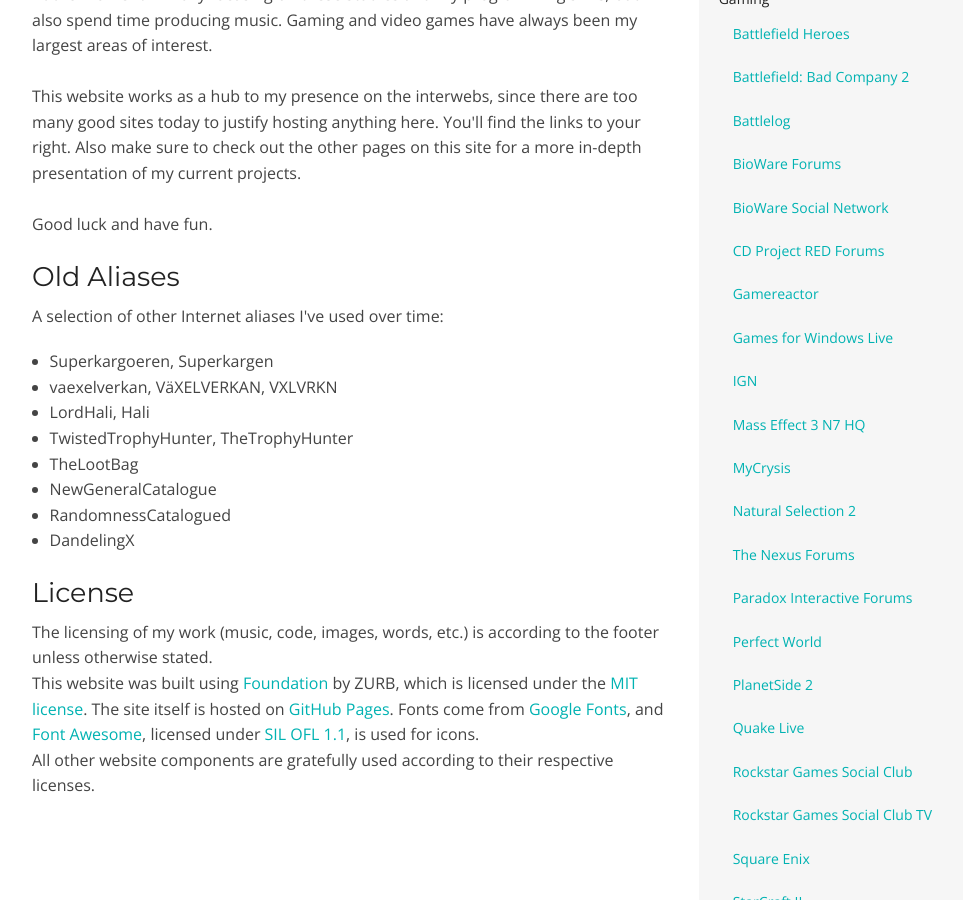
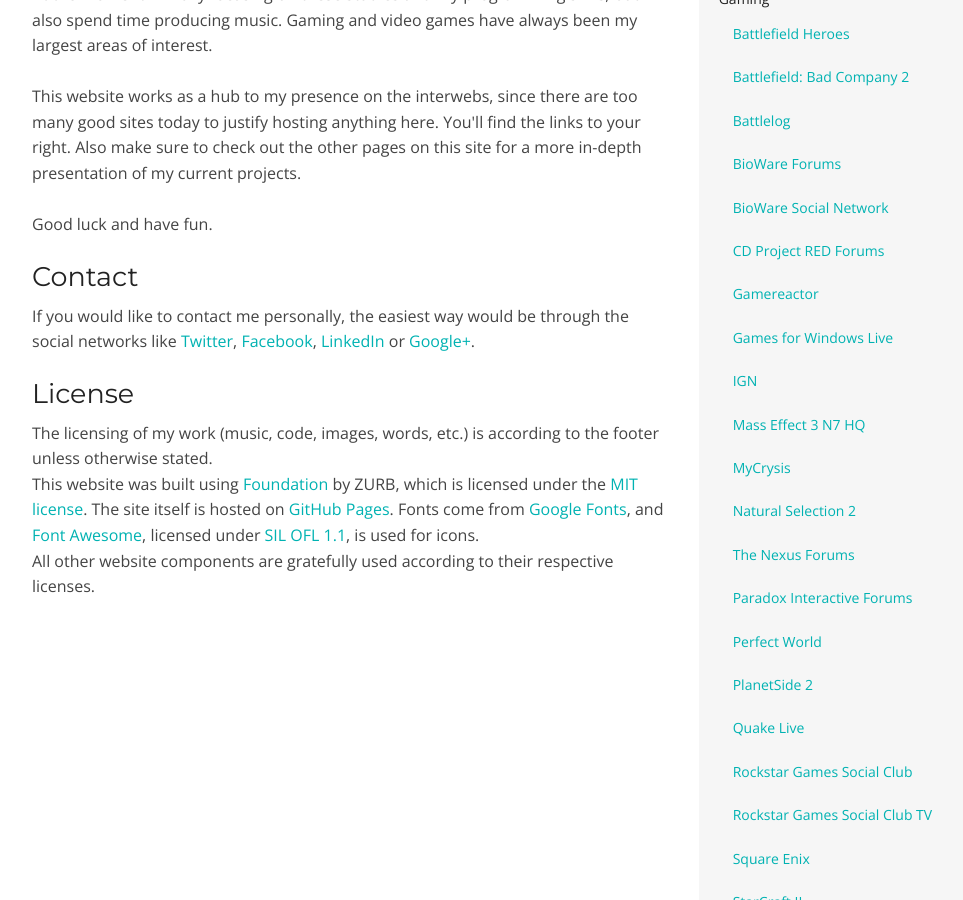
Before and after one commit to hlilje/hlilje.github.io, a Jekyll site: the page built from about/index.html, in a window 1280 px wide and 900 px high, scrolled down 707 px. Shown: the whole window, without its empty margins (123-1086 px from the left). Built offline with Jekyll 4.4.1, drawn with Linux system fonts in a browser that asks for light colours; nearby versions of some CDN libraries.

Commit message:
Move Contact page into an About section

```diff
--- a/_includes/topbar.html
+++ b/_includes/topbar.html
@@ -8,7 +8,6 @@
     </ul>
     <ul class="left">
       <li><a href="/about">About</a></li>
-      <li><a href="/contact">Contact</a></li>
       <li><a href="/work">Work</a></li>
       <li><a href="/code">Code</a></li>
       <li><a href="/music">Music</a></li>
--- a/about/index.html
+++ b/about/index.html
@@ -60,19 +60,13 @@
           Good luck and have fun.
         </p>
 
-        <h3>Old Aliases</h3>
+        <h3>Contact</h3>
         <p>
-          A selection of other Internet aliases I've used over time:
-          <ul>
-            <li>Superkargoeren, Superkargen</li>
-            <li>vaexelverkan, VäXELVERKAN, VXLVRKN</li>
-            <li>LordHali, Hali</li>
-            <li>TwistedTrophyHunter, TheTrophyHunter</li>
-            <li>TheLootBag</li>
-            <li>NewGeneralCatalogue</li>
-            <li>RandomnessCatalogued</li>
-            <li>DandelingX</li>
-          </ul>
+          If you would like to contact me personally, the easiest way would be
+          through the social networks like <a href="https://twitter.com/hlilje">Twitter</a>,
+          <a href="https://www.facebook.com/hampusliljekvist">Facebook</a>,
+          <a href="https://www.linkedin.com/pub/hampus-liljekvist/46/72/902">LinkedIn</a>
+          or <a href="https://plus.google.com/+HampusLiljekvist">Google+</a>.
         </p>
 
         <h3>License</h3>
```
Also changed, not shown: contact/index.html (deleted, +0 -21 lines).
